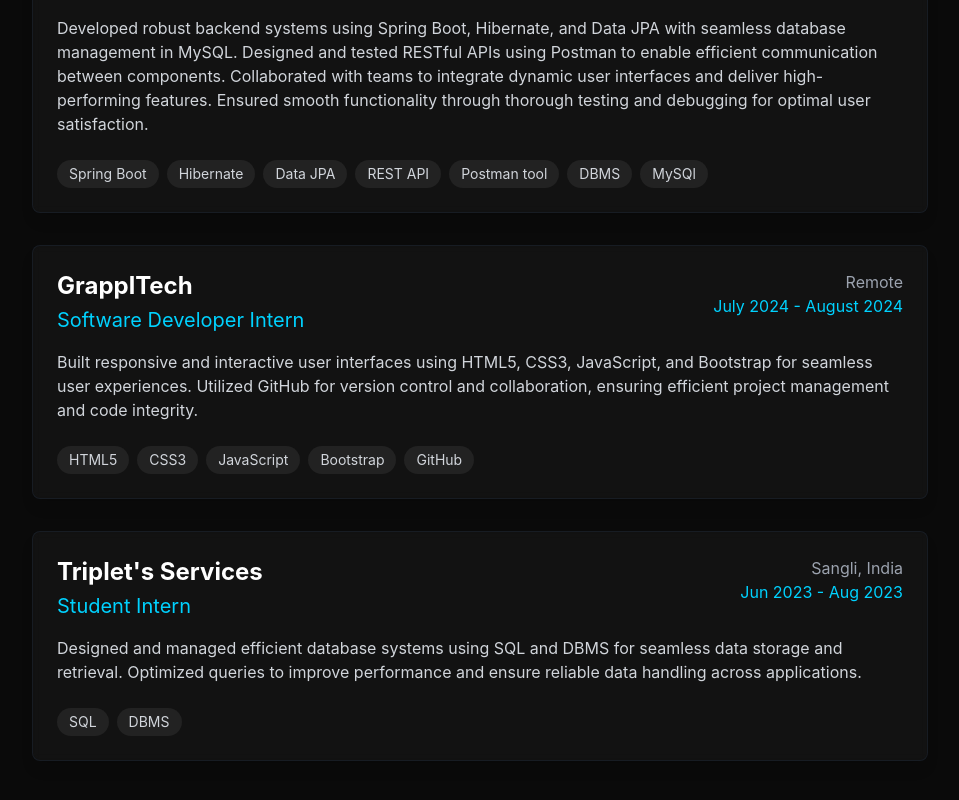
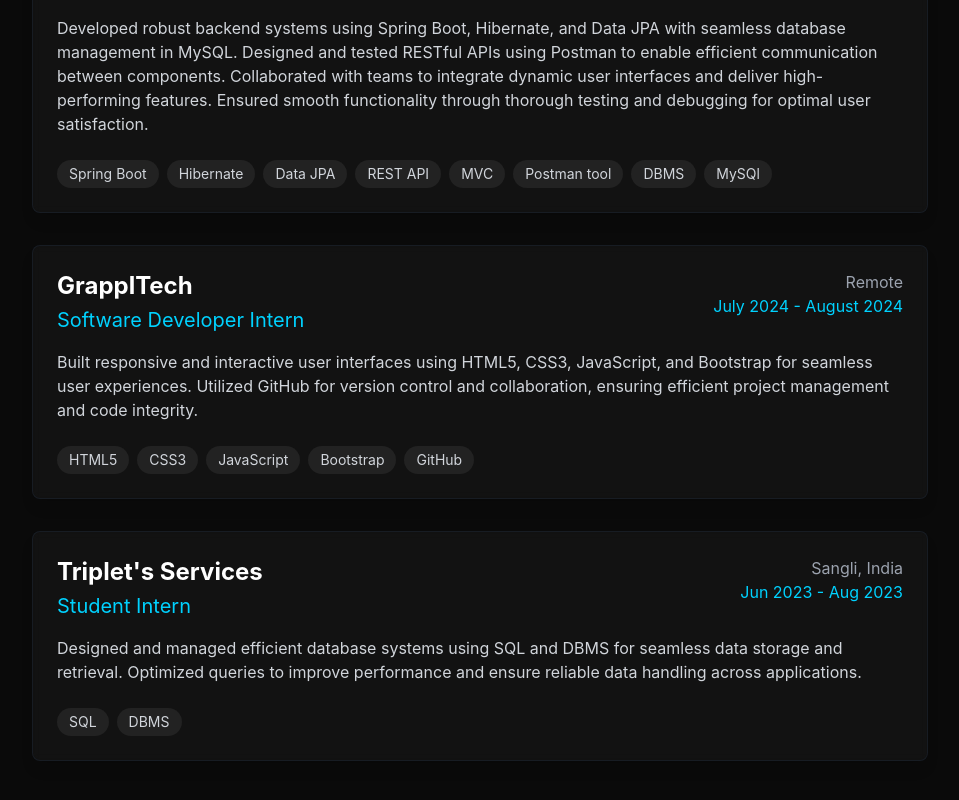
Before and after one commit to adhavshruti12/Portfolio-shruti, a React (Vite) app: page / in a window 1280 px wide. Shown: the part 3445-4245 px from the top of the page, without its empty margins (160-1119 px from the left). Built offline with nearby package versions, Linux system fonts and the light colour scheme.

Commit message:
Update Experience.jsx

```diff
--- a/src/components/Experience.jsx
+++ b/src/components/Experience.jsx
@@ -9,7 +9,7 @@
       role: "Java Spring Boot Intern",
       period: "July 2024 - Present",
       description: "Developed robust backend systems using Spring Boot, Hibernate, and Data JPA with seamless database management in MySQL. Designed and tested RESTful APIs using Postman to enable efficient communication between components. Collaborated with teams to integrate dynamic user interfaces and deliver high-performing features. Ensured smooth functionality through thorough testing and debugging for optimal user satisfaction.",
-      technologies: ["Spring Boot", "Hibernate", "Data JPA", "REST API", "Postman tool", "DBMS", "MySQl"]
+      technologies: ["Spring Boot", "Hibernate", "Data JPA", "REST API", "MVC", "Postman tool", "DBMS", "MySQl"]
     },
     {
       company: "GrapplTech",
```
